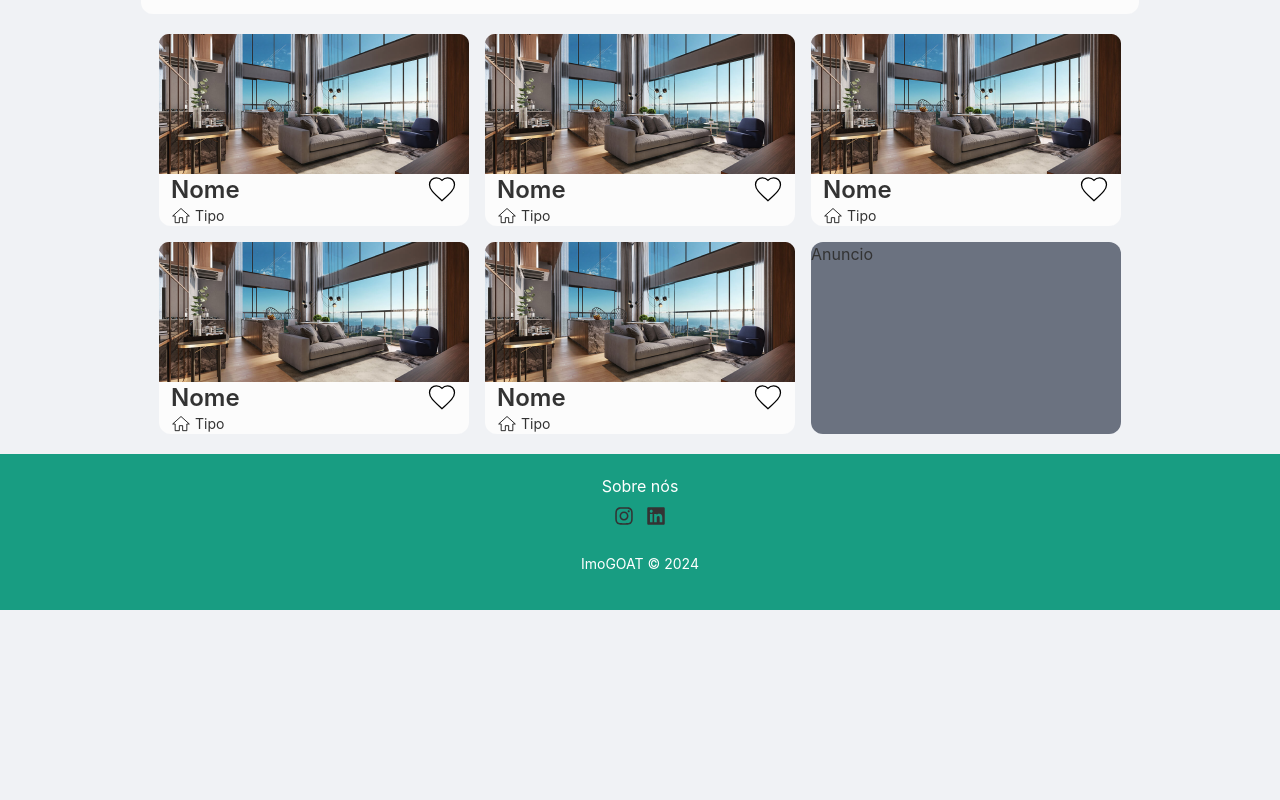
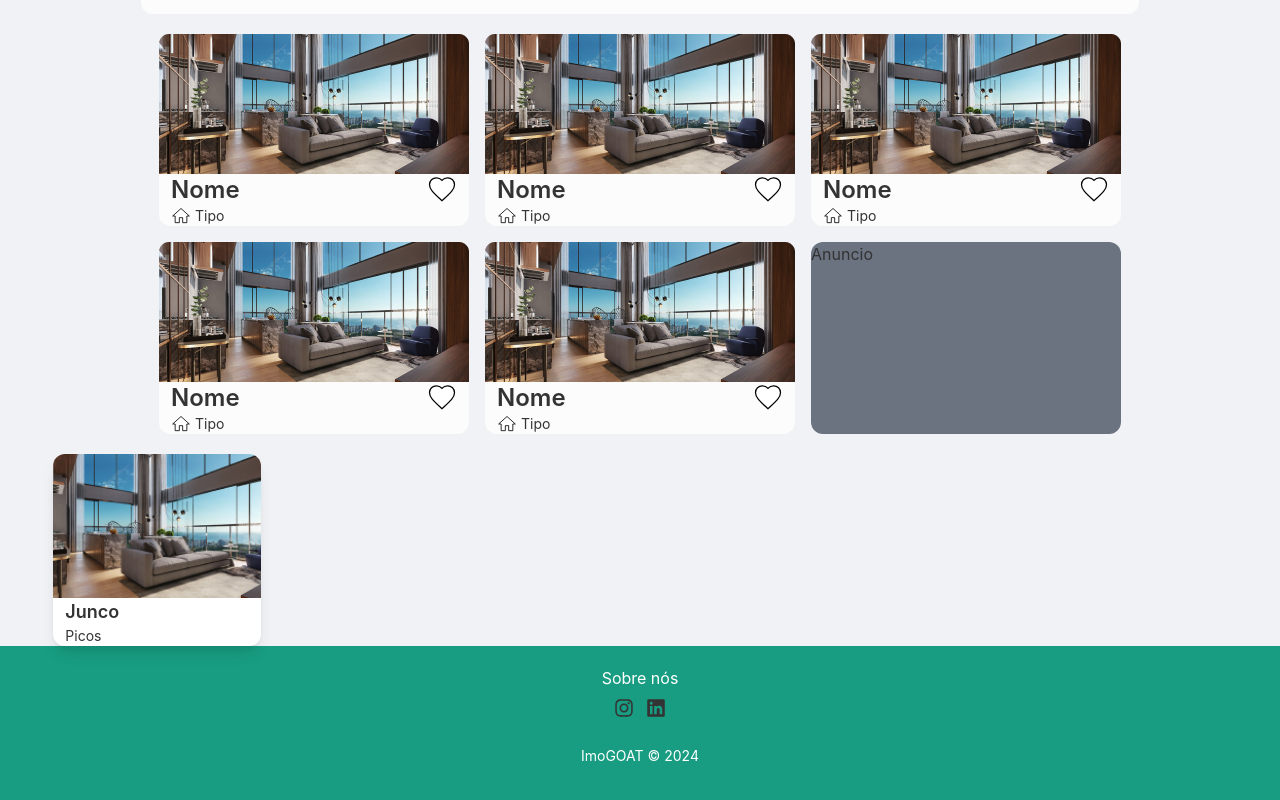
Before and after one commit to imogoat/projeto-front-end, a Next.js app: page / in a window 1280 px wide. Shown: the part 568-1368 px from the top of the page. Before the commit the page ends 1178 px from the top, so only its background shows below. Built offline with nearby package versions, Linux system fonts and the light colour scheme.

Commit message:
style: adicionar design ao card de local na área de melhores locais da Home

```diff
--- a/src/app/page.tsx
+++ b/src/app/page.tsx
@@ -2,6 +2,7 @@ import Image from 'next/image';
 
 import CardArea from "@/components/layout/homepage/CardArea"
 import PesquisaArea from '@/components/layout/homepage/PesquisaArea';
+import CardBairroArea from '@/components/layout/homepage/CardBairroArea';
 
 export default function Home(){
     return (
@@ -27,6 +28,9 @@ export default function Home(){
                 <div className='my-5'>
                     <CardArea />
                 </div>
+                <div>
+                    <CardBairroArea />
+                </div>
             </div>
         </div>
     )
--- /dev/null
+++ b/src/components/layout/homepage/CardBairro.tsx
@@ -0,0 +1,33 @@
+import Image from "next/image"
+
+interface CardBairroProps {
+    img: string,
+    bairro: string,
+    city: string,
+}
+
+const CardBairro = ({img, bairro, city}: CardBairroProps) => {
+    return (
+        <div className="bg-white w-24 xs:w-32 sm:w-40 lg:w-44 xl:w-52 h-auto rounded-md sm:rounded-xl shadow-lg overflow-hidden flex flex-col">
+            {img && (
+                <div className="flex-grow w-full h-14 xs:h-[75px] sm:h-24 lg:h-28 xl:h-36 relative">
+                    <Image
+                        src={img}
+                        alt={`Imagem do bairro ${bairro}`}
+                        layout="fill"
+                        objectFit="cover"
+                        className='cursor-pointer'
+                    />
+                </div>
+            )}
+            <p className="px-3 font-semibold text-base sm:text-lg">
+                {bairro}
+            </p>
+            <p className="px-3 text-xs sm:text-sm">
+                {city}
+            </p>
+        </div>
+    )
+}
+
+export default CardBairro
--- /dev/null
+++ b/src/components/layout/homepage/CardBairroArea.tsx
@@ -0,0 +1,11 @@
+import CardBairro from "./CardBairro"
+
+const CardBairroArea = () => {
+    return (
+        <div>
+            <CardBairro img="/img/img-ap.png" bairro="Junco" city="Picos" />
+        </div>
+    )
+}
+
+export default CardBairroArea
```
